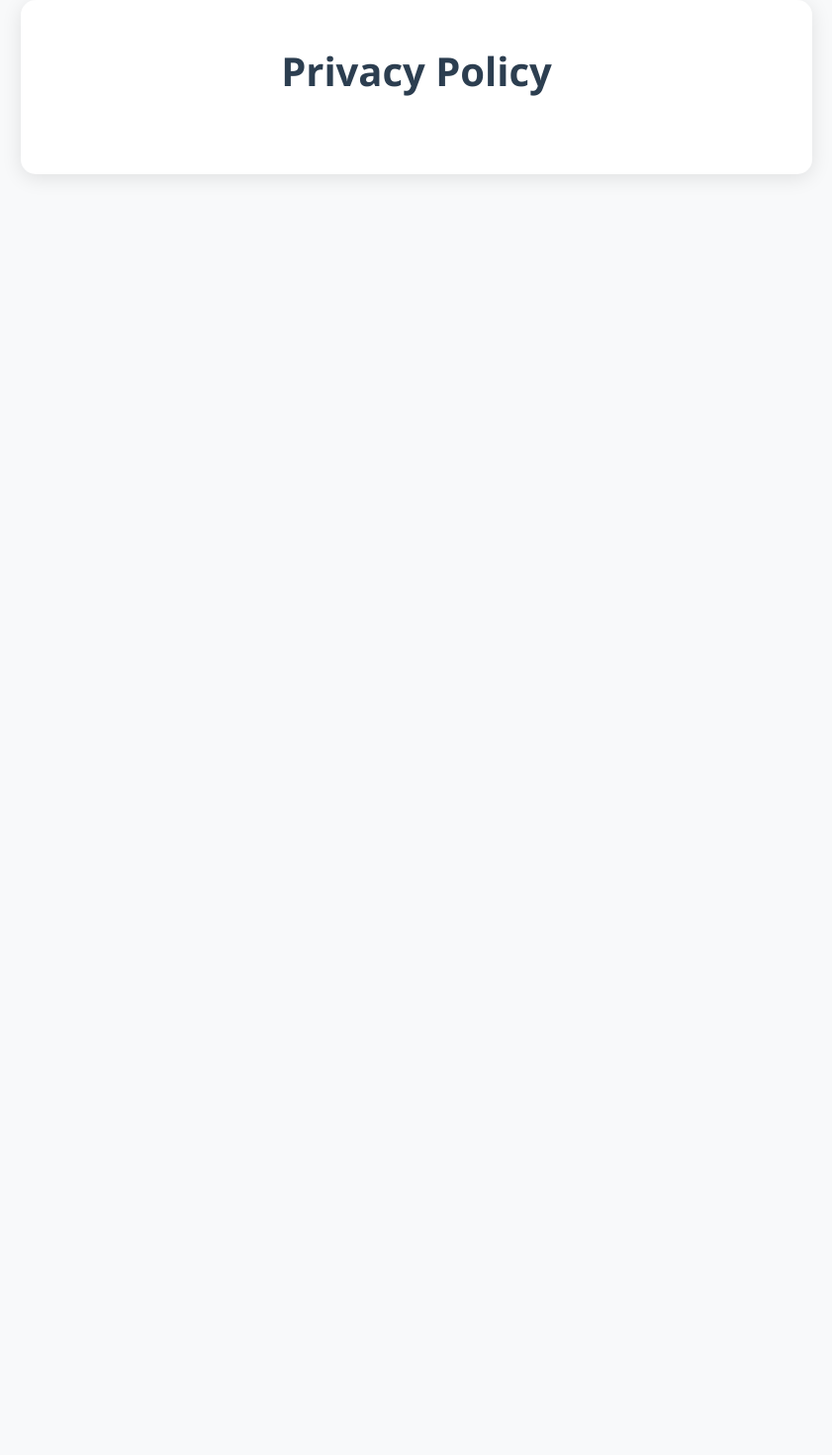
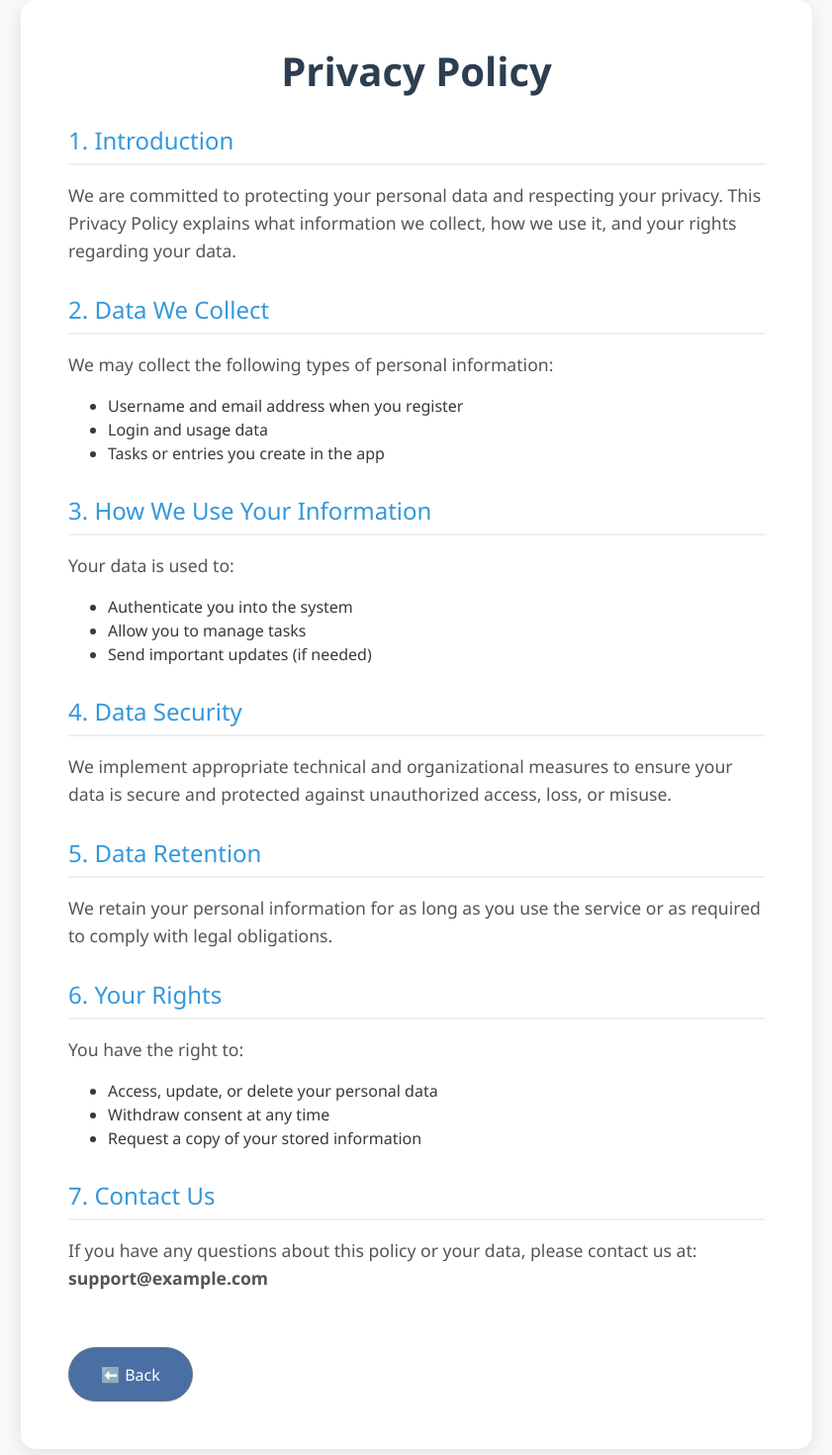
Before and after one commit to laminsaidy/frontend, a React (Create React App) app: page /privacy in a window 1280 px wide. Shown: the part 100-1570 px from the top of the page at 99% size, without its empty margins (219-1060 px from the left). Before the commit the page ends 800 px from the top, so only its background shows below. Built offline with nearby package versions, Linux system fonts and the light colour scheme.

Commit message:
Update PrivacyPolicy and TermsOfService pages with full content and back button

```diff
--- a/src/pages/PrivacyPolicy.js
+++ b/src/pages/PrivacyPolicy.js
@@ -1,8 +1,11 @@
 import React from 'react';
 import { Helmet } from 'react-helmet-async';
+import { useNavigate } from 'react-router-dom';
 import '../styles/components/LegalPages.css';
 
 const PrivacyPolicy = () => {
+  const navigate = useNavigate();
+
   return (
     <div className="legal-page-container">
       <Helmet>
@@ -11,7 +14,73 @@ const PrivacyPolicy = () => {
       </Helmet>
       <div className="legal-content">
         <h1 className="legal-title">Privacy Policy</h1>
-        {/* Privacy policy content */}
+
+        <div className="legal-section">
+          <h2>1. Introduction</h2>
+          <p>
+            We are committed to protecting your personal data and respecting your privacy. This Privacy Policy explains what
+            information we collect, how we use it, and your rights regarding your data.
+          </p>
+        </div>
+
+        <div className="legal-section">
+          <h2>2. Data We Collect</h2>
+          <p>We may collect the following types of personal information:</p>
+          <ul>
+            <li>Username and email address when you register</li>
+            <li>Login and usage data</li>
+            <li>Tasks or entries you create in the app</li>
+          </ul>
+        </div>
+
+        <div className="legal-section">
+          <h2>3. How We Use Your Information</h2>
+          <p>Your data is used to:</p>
+          <ul>
+            <li>Authenticate you into the system</li>
+            <li>Allow you to manage tasks</li>
+            <li>Send important updates (if needed)</li>
+          </ul>
+        </div>
+
+        <div className="legal-section">
+          <h2>4. Data Security</h2>
+          <p>
+            We implement appropriate technical and organizational measures to ensure your data is secure and protected against
+            unauthorized access, loss, or misuse.
+          </p>
+        </div>
+
+        <div className="legal-section">
+          <h2>5. Data Retention</h2>
+          <p>
+            We retain your personal information for as long as you use the service or as required to comply with legal
+            obligations.
+          </p>
+        </div>
+
+        <div className="legal-section">
+          <h2>6. Your Rights</h2>
+          <p>You have the right to:</p>
+          <ul>
+            <li>Access, update, or delete your personal data</li>
+            <li>Withdraw consent at any time</li>
+            <li>Request a copy of your stored information</li>
+          </ul>
+        </div>
+
+        <div className="legal-section">
+          <h2>7. Contact Us</h2>
+          <p>
+            If you have any questions about this policy or your data, please contact us at:
+            <br />
+            <strong>support@example.com</strong>
+          </p>
+        </div>
+
+        <button onClick={() => navigate(-1)} className="btn btn-secondary mt-4">
+          ⬅️ Back
+        </button>
       </div>
     </div>
   );
--- a/src/pages/TermsOfService.js
+++ b/src/pages/TermsOfService.js
@@ -1,8 +1,11 @@
 import React from 'react';
 import { Helmet } from 'react-helmet-async';
+import { useNavigate } from 'react-router-dom';
 import '../styles/components/LegalPages.css';
 
 const TermsOfService = () => {
+  const navigate = useNavigate();
+
   return (
     <div className="legal-page-container">
       <Helmet>
@@ -11,7 +14,63 @@ const TermsOfService = () => {
       </Helmet>
       <div className="legal-content">
         <h1 className="legal-title">Terms of Service</h1>
-        {/* Terms of service content */}
+
+        <div className="legal-section">
+          <h2>1. Acceptance of Terms</h2>
+          <p>
+            By using our application, you agree to comply with and be bound by these Terms of Service.
+            If you do not agree to these terms, please do not use our platform.
+          </p>
+        </div>
+
+        <div className="legal-section">
+          <h2>2. User Responsibilities</h2>
+          <p>
+            You are responsible for maintaining the confidentiality of your account credentials.
+            You agree to use the platform only for lawful purposes and not to misuse any part of the service.
+          </p>
+        </div>
+
+        <div className="legal-section">
+          <h2>3. Intellectual Property</h2>
+          <p>
+            All content and code provided by this application remain our intellectual property.
+            You may not copy, reproduce, or distribute any part without written permission.
+          </p>
+        </div>
+
+        <div className="legal-section">
+          <h2>4. Service Modifications</h2>
+          <p>
+            We reserve the right to modify or discontinue any part of the service at any time without notice.
+          </p>
+        </div>
+
+        <div className="legal-section">
+          <h2>5. Termination</h2>
+          <p>
+            We may suspend or terminate your access to the platform if you violate any of these terms.
+          </p>
+        </div>
+
+        <div className="legal-section">
+          <h2>6. Disclaimer</h2>
+          <p>
+            The service is provided "as is" without warranties of any kind. We are not responsible for any damages
+            resulting from use of the platform.
+          </p>
+        </div>
+
+        <div className="legal-section">
+          <h2>7. Governing Law</h2>
+          <p>
+            These terms are governed by and construed in accordance with the laws of your country or residence.
+          </p>
+        </div>
+
+        <button onClick={() => navigate(-1)} className="btn btn-secondary mt-4">
+          ⬅️ Back
+        </button>
       </div>
     </div>
   );
```
